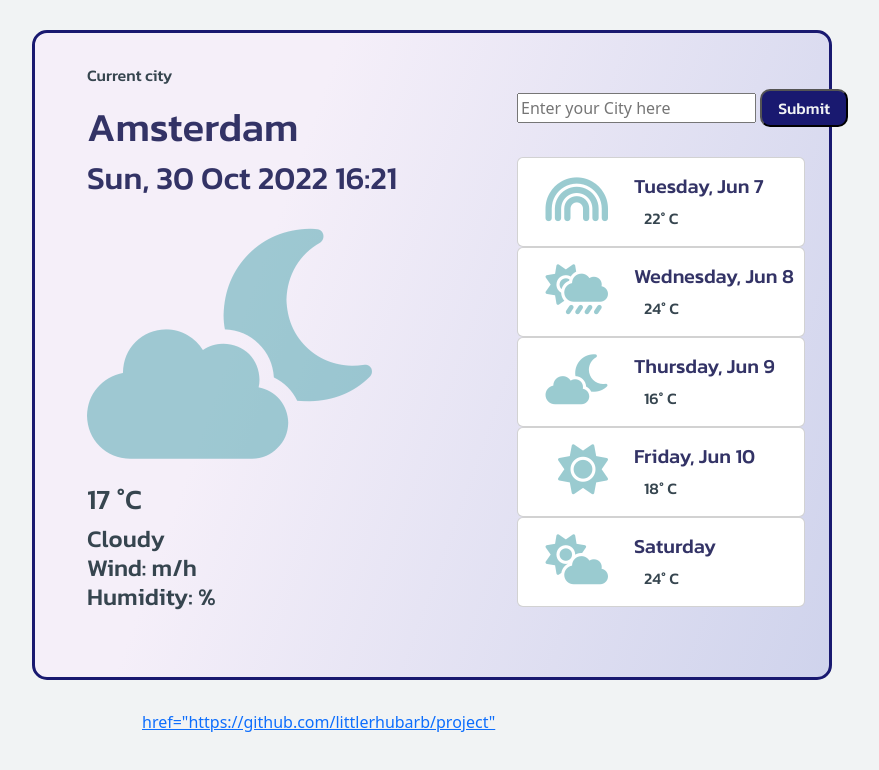
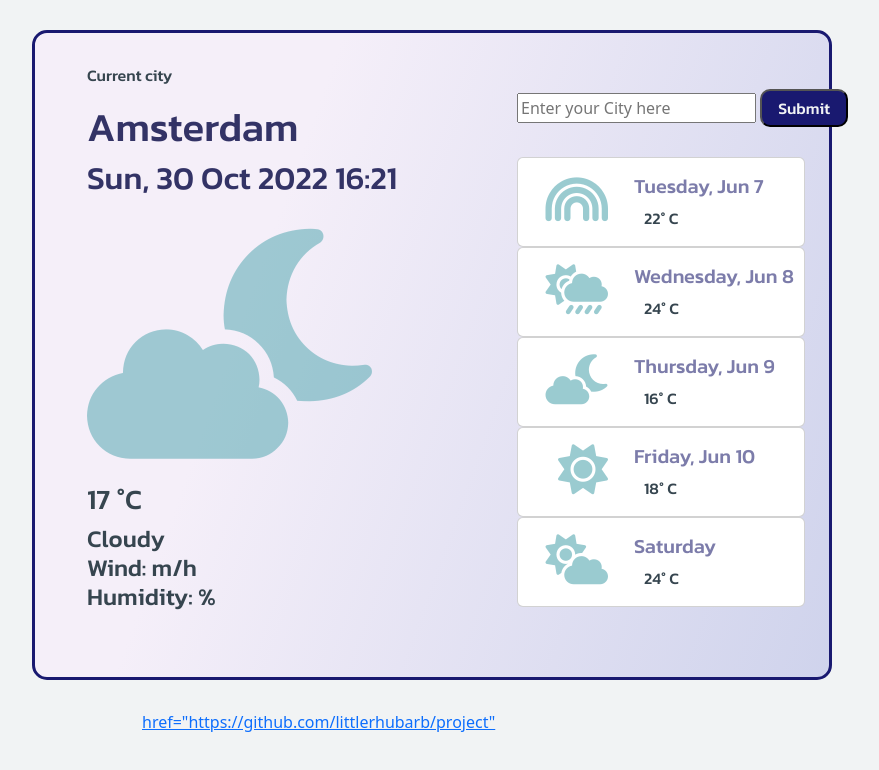
Before and after one commit to littlerhubarb/Weather, a website built with Parcel: page index.html in a window 1280 px wide. Shown: the top 770 px of the page, without its empty margins (208-1087 px from the left). Built offline with nearby package versions, Linux system fonts and the light colour scheme.

Commit message:
Update styles.css

```diff
--- a/src/styles.css
+++ b/src/styles.css
@@ -49,12 +49,17 @@ li {
   position: relative;
   left: 460px;
   bottom: 480px;
+  color:#b3a3ca;
+}
+
+.card {
+  color:#b3a3ca;
 }
 
 .day {
   position: relative;
   left: 100px;
-  color: #333366;
+  color: #7c7caa;
   font-family: "Kanit", sans-serif;
   font-weight: 500;
 }
```
